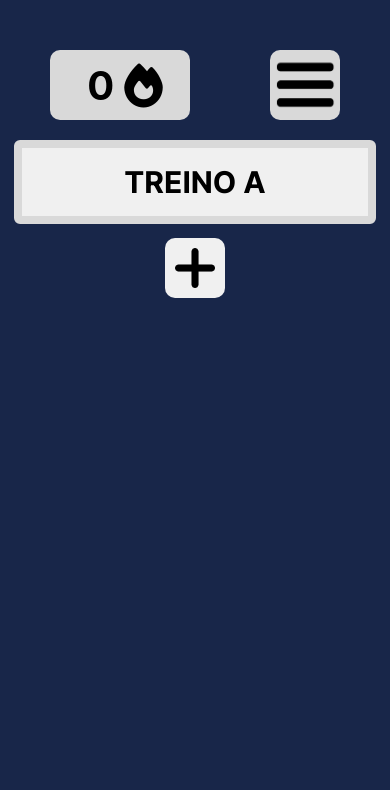
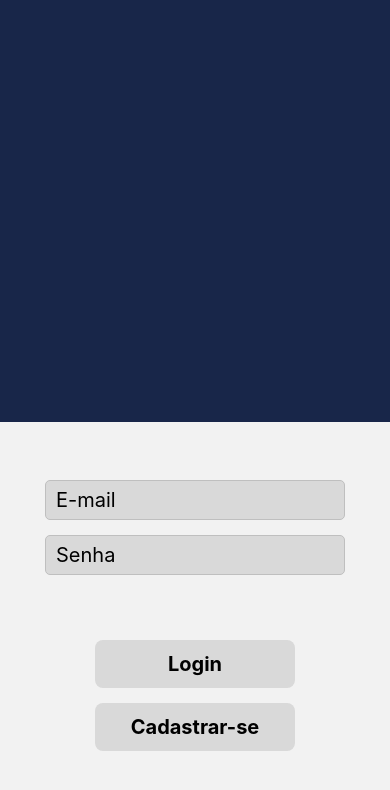
Before and after one commit to joaor-matos/BuddyBuilder, a React Native app: screen / in a window 390 px wide. Shown: the top 790 px of the page. Built offline with nearby package versions, Linux system fonts and the light colour scheme.

Commit message:
Primeira Entrega

```diff
--- a/App.js
+++ b/App.js
@@ -130,7 +130,7 @@ function App() {
 
   return (
     <NavigationContainer>
-      <Stack.Navigator initialRouteName='HomeScreen'>
+      <Stack.Navigator initialRouteName='Login'>
         <Stack.Screen options={{ headerShown: false }} name='HomeScreen' component={HomeScreen} />
         <Stack.Screen options={{ headerShown: false }} name='TreinoScreen' component={TreinoScreen} />
         <Stack.Screen options={{ headerShown: false }} name='Configuracao' component={ConfigScreen} />
--- a/pages/Cadastro.js
+++ b/pages/Cadastro.js
@@ -12,7 +12,7 @@ const SignUpScreen = () => {
     };
 }
 
-function CadastroScreen() {
+function CadastroScreen({navigation}) {
     return (
         <View style={styles.container}>
             <View style={{}}>
@@ -32,7 +32,8 @@ function CadastroScreen() {
                 {/* <TextInput style={styles.confirmPasswordInput} placeholder="Confirmar senha" onChangeText={text => setConfirmPassWord(text)} value={confirmPassword} /> */}
                 <TextInput style={styles.confirmPasswordInput} />
 
-                <TouchableOpacity style={styles.btnCadastro}><Text style={{ fontWeight: "bold", textAlign: 'center', fontSize: 20, }}>Concluir cadastro</Text></TouchableOpacity>
+                <TouchableOpacity style={styles.btnCadastro}
+                onPress={() => navigation.navigate('HomeScreen')}><Text style={{ fontWeight: "bold", textAlign: 'center', fontSize: 20, }}>Concluir cadastro</Text></TouchableOpacity>
 
                 {/* <TouchableOpacity
                     title="Login" style={styles.btnCadastro} onPress={() => navigation.navigate('Login')} >
--- a/pages/Login.js
+++ b/pages/Login.js
@@ -24,12 +24,14 @@ function Login({ navigation }) {
         {/* <TextInput style={styles.inputPassword} placeholder="Senha" onChangeText={(text) => setPassword(text)} value={password} /> */}
         <TextInput style={styles.input} placeholder="Senha" />
         <View style={{ margin: 50 }}>
-          <TouchableOpacity style={styles.btn}>
+          <TouchableOpacity style={styles.btn}
+          onPress={() => navigation.navigate('HomeScreen')}>
             <Text style={{ fontSize: 20, fontWeight: "bold", }}>Login</Text>
           </TouchableOpacity>
 
-          <TouchableOpacity style={styles.btn}>
-            <Text style={{ fontSize: 20, fontWeight: "bold" }}>Cadrastar-se</Text>
+          <TouchableOpacity style={styles.btn}
+          onPress={() => navigation.navigate('Cadastro')}>
+            <Text style={{ fontSize: 20, fontWeight: "bold" }}>Cadastrar-se</Text>
           </TouchableOpacity>
         </View>
       </View>
```
